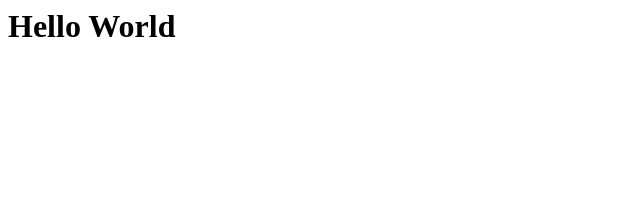
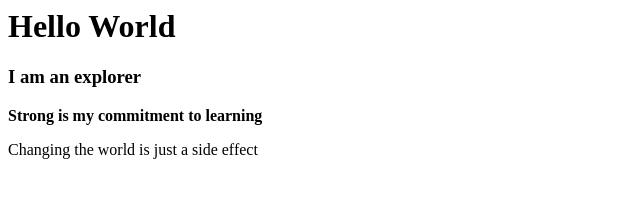
Before and after one commit to fjessa/CF-Exercises, a plain HTML site: page CF-index.html in a window 1280 px wide. Shown: the whole page, without its empty margins (0-640 px from the left). Drawn offline with Linux system fonts and the light colour scheme.

Commit message:
Update CF-index.html

```diff
--- a/CF-index.html
+++ b/CF-index.html
@@ -6,6 +6,9 @@
 
 <body>
     <h1>Hello World</h1>
+    <h3>I am an explorer</h3>
+<strong>Strong is my commitment to learning</strong>
+<p>Changing the world is just a side effect</p>
 </body>
 
 </html>
```
